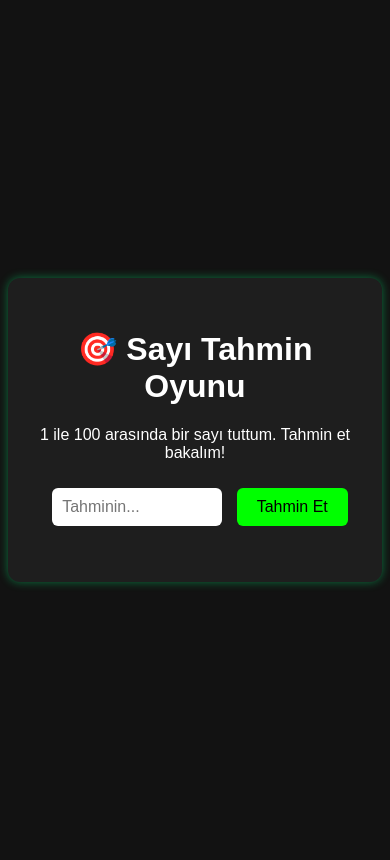
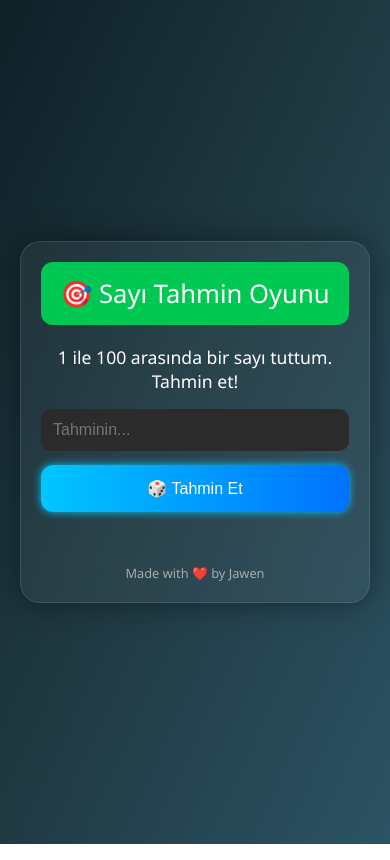
Before and after one commit to devjawen/guess-number, a website: page index.html in a window 390 px wide. Drawn offline with Linux system fonts and the light colour scheme.

Commit message:
🚀 Mobil uyumlu arayüz eklendi ve tasarım geliştirildi

```diff
--- a/index.html
+++ b/index.html
@@ -7,16 +7,25 @@
   <link rel="stylesheet" href="style.css" />
 </head>
 <body>
-  <div class="container">
-    <h1>🎯 Sayı Tahmin Oyunu</h1>
-    <p>1 ile <span id="max-value">100</span> arasında bir sayı tuttum. Tahmin et bakalım!</p>
+  <div class="app-container">
+    <div class="app-header">🎯 Sayı Tahmin Oyunu</div>
 
-    <input type="number" id="guess-input" placeholder="Tahminin..." />
-    <button id="guess-btn">Tahmin Et</button>
+    <div class="game-box">
+      <p class="info-text">
+        1 ile <span id="max-value">100</span> arasında bir sayı tuttum. Tahmin et!
+      </p>
 
-    <p id="message"></p>
-    <p id="attempts-info"></p>
-    <button id="restart-btn" style="display: none;">↻ Yeniden Oyna</button>
+      <input type="number" id="guess-input" placeholder="Tahminin..." />
+
+      <button id="guess-btn">🎲 Tahmin Et</button>
+
+      <p id="message"></p>
+      <p id="attempts-info"></p>
+
+      <button id="restart-btn" style="display: none;">↻ Yeniden Oyna</button>
+    </div>
+
+    <p class="footer-text">Made with ❤️ by Jawen</p>
   </div>
 
   <script src="script.js"></script>
--- a/style.css
+++ b/style.css
@@ -1,42 +1,121 @@
+/* Mobil öncelikli sıfırlama */
+* {
+  box-sizing: border-box;
+  margin: 0;
+  padding: 0;
+}
+
 body {
-  font-family: Arial, sans-serif;
-  background: #121212;
-  color: #fff;
+  font-family: 'Segoe UI', sans-serif;
+  background: linear-gradient(to bottom right, #0f2027, #203a43, #2c5364);
+  color: white;
+  min-height: 100vh;
+  margin: 0;
   display: flex;
   justify-content: center;
   align-items: center;
-  height: 100vh;
+  padding: 20px;
 }
 
-.container {
-  background: #1e1e1e;
-  padding: 30px;
-  border-radius: 12px;
-  text-align: center;
-  box-shadow: 0 0 10px rgba(0, 255, 128, 0.4);
+/* Ana kapsayıcı */
+.app-container {
+  backdrop-filter: blur(16px);
+  background: rgba(255, 255, 255, 0.05);
+  border: 1px solid rgba(255, 255, 255, 0.1);
+  border-radius: 20px;
+  box-shadow: 0 0 30px rgba(0, 0, 0, 0.4);
+  padding: 20px;
+  max-width: 400px;
+  width: 100%;
+  display: flex;
+  flex-direction: column;
+  justify-content: space-between;
+  animation: fadeIn 0.5s ease-in;
 }
 
-input {
-  padding: 10px;
-  font-size: 16px;
-  width: 150px;
-  margin: 10px;
-  border-radius: 6px;
-  border: none;
+/* Başlık */
+.app-header {
+  text-align: center;
+  font-size: 1.6rem;
+  background-color: #00c853;
+  color: white;
+  padding: 14px;
+  border-radius: 12px;
+  margin-bottom: 20px;
 }
 
+/* Oyun kutusu */
+.game-box {
+  display: flex;
+  flex-direction: column;
+  justify-content: center;
+}
+
+/* Bilgi metni */
+.info-text {
+  text-align: center;
+  margin-bottom: 16px;
+  font-size: 1.1rem;
+}
+
+/* Giriş alanı */
+#guess-input {
+  padding: 12px;
+  font-size: 1rem;
+  border-radius: 10px;
+  border: none;
+  margin-bottom: 14px;
+  width: 100%;
+  background-color: #2b2b2b;
+  color: white;
+  outline: none;
+}
+
+/* Butonlar */
 button {
-  padding: 10px 20px;
-  font-size: 16px;
-  margin-top: 10px;
+  padding: 14px;
+  font-size: 1rem;
+  border: none;
+  border-radius: 12px;
+  background: linear-gradient(to right, #00c6ff, #0072ff);
+  color: white;
   cursor: pointer;
-  border: none;
-  background: #0f0;
-  color: #000;
-  border-radius: 6px;
-  transition: 0.3s;
+  box-shadow: 0 0 8px #00c6ff;
+  margin-bottom: 12px;
+  transition: all 0.2s ease;
+  animation: fadeIn 0.4s ease-in;
 }
 
 button:hover {
-  background: #0c0;
+  box-shadow: 0 0 15px #00c6ff;
+  transform: scale(1.03);
 }
+
+#restart-btn {
+  background: linear-gradient(to right, #ff6f00, #ff9100);
+}
+
+#restart-btn:hover {
+  box-shadow: 0 0 15px #ff9100;
+}
+
+/* Mesajlar */
+#message, #attempts-info {
+  margin-top: 12px;
+  text-align: center;
+  font-size: 1rem;
+}
+
+/* Footer */
+.footer-text {
+  text-align: center;
+  font-size: 0.8rem;
+  color: #aaa;
+  margin-top: 16px;
+}
+
+/* Animasyon */
+@keyframes fadeIn {
+  from { opacity: 0; transform: translateY(10px); }
+  to { opacity: 1; transform: translateY(0); }
+}
```
